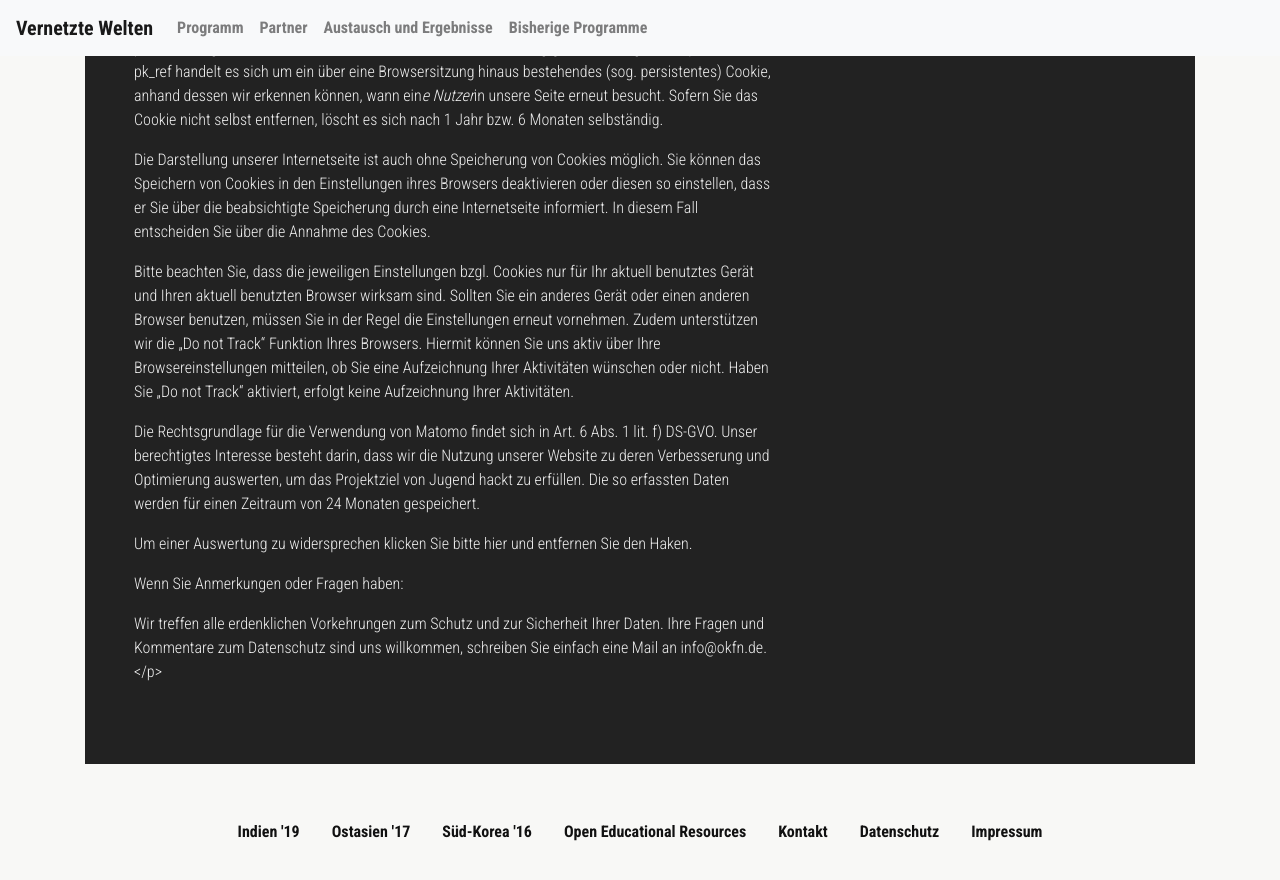
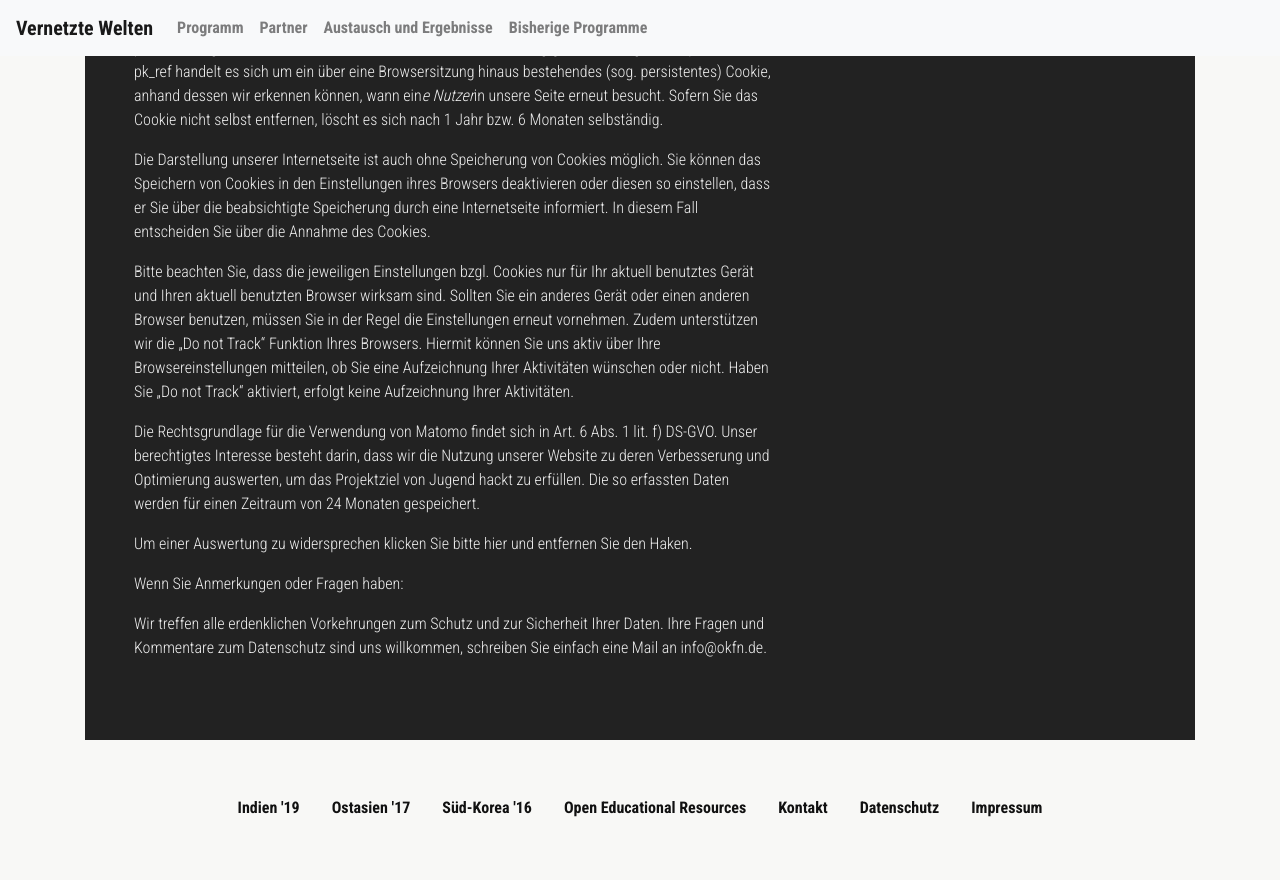
Before and after one commit to okfde/vernetztewelten.org, a Jekyll site: the page built from impressum.md, in a window 1280 px wide and 900 px high, scrolled down 4504 px. Shown: the top 880 px of the window. Built offline with Jekyll 4.4.1, drawn with Linux system fonts in a browser that asks for light colours.

Commit message:
rm closing p

```diff
--- a/impressum.md
+++ b/impressum.md
@@ -139,4 +139,4 @@ Um einer Auswertung zu widersprechen klicken Sie bitte hier und entfernen Sie de
 
 Wenn Sie Anmerkungen oder Fragen haben:
 
-Wir treffen alle erdenklichen Vorkehrungen zum Schutz und zur Sicherheit Ihrer Daten. Ihre Fragen und Kommentare zum Datenschutz sind uns willkommen, schreiben Sie einfach eine Mail an info@okfn.de.</p>
+Wir treffen alle erdenklichen Vorkehrungen zum Schutz und zur Sicherheit Ihrer Daten. Ihre Fragen und Kommentare zum Datenschutz sind uns willkommen, schreiben Sie einfach eine Mail an info@okfn.de.
```
